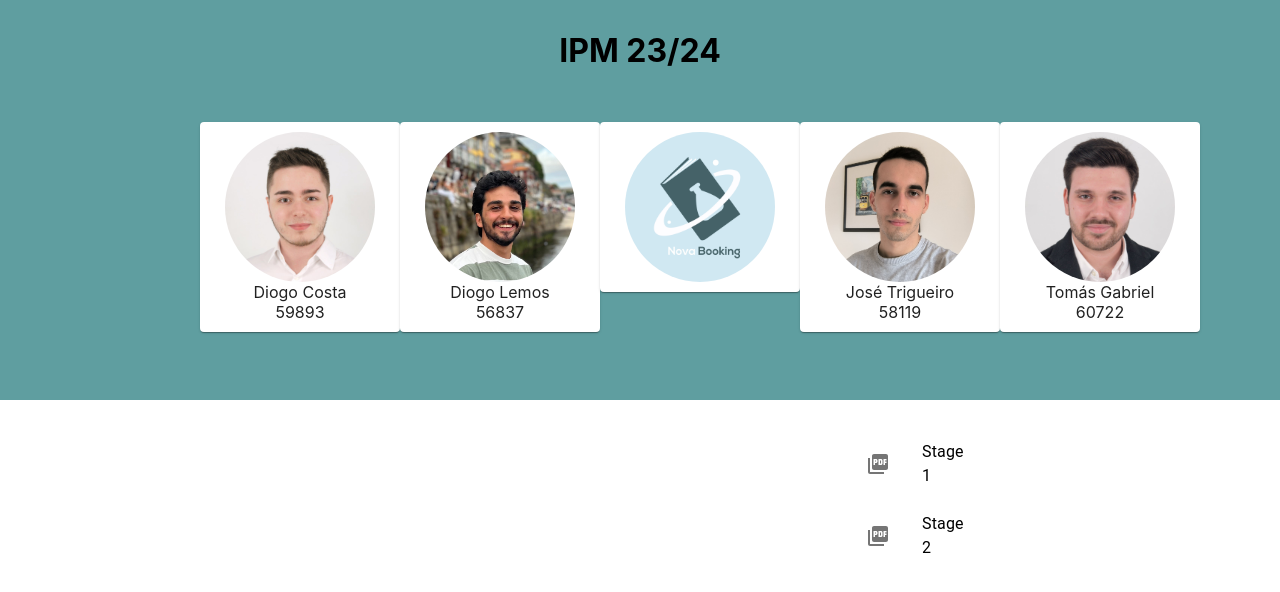
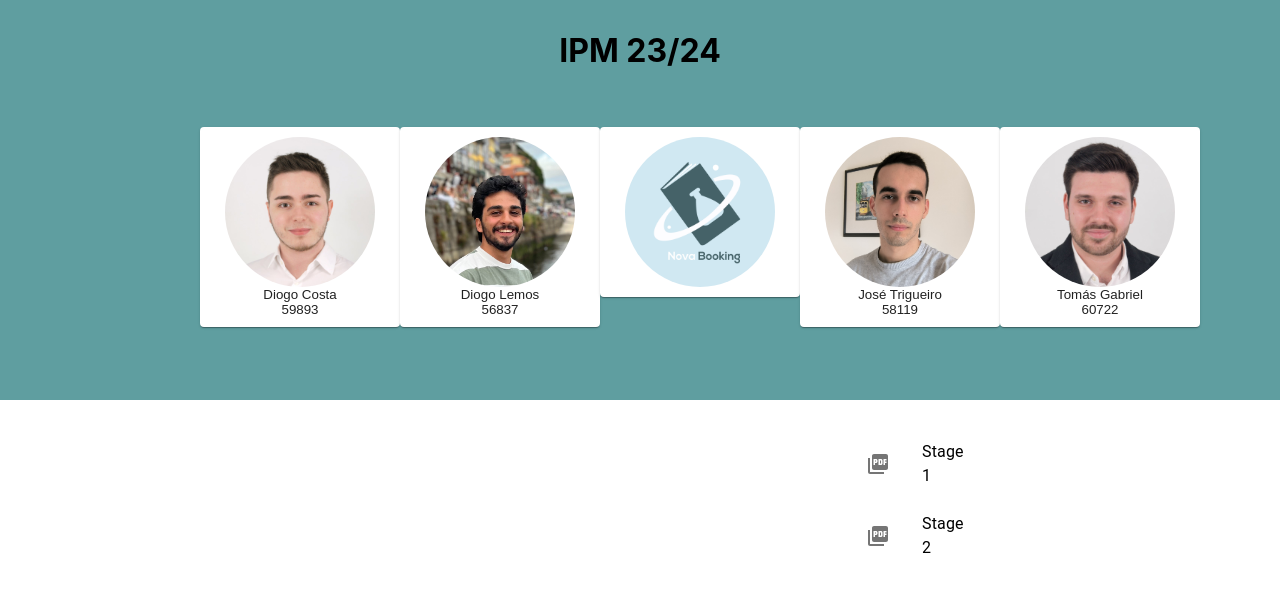
Before and after one commit to dcosta500/ipm-site, a React (Create React App) app: page / in a window 1280 px wide. Shown: the top 592 px of the page. Built offline with nearby package versions, Linux system fonts and the light colour scheme.

Commit message:
Perfis com hover option e clickable

```diff
--- a/src/app/components/mainpage/others/Profile.js
+++ b/src/app/components/mainpage/others/Profile.js
@@ -2,6 +2,7 @@ import "./Profile.css";
 import { Avatar } from "@mui/material";
 import { Card } from "@mui/material";
 import { Box } from "@mui/material";
+import { CardActionArea } from '@mui/material';
 
 export default function Profile(props) {
   const avatarScale = 150;
@@ -9,7 +10,8 @@ export default function Profile(props) {
   const avatarStyle = { width: avatarScale, height: avatarScale };
 
   return (
-    <Card className="ProfileCard">
+    <Card className="ProfileCard" >
+      <CardActionArea sx={{":hover": { backgroundColor: 'background.primary', opacity: [0.9, 0.8, 0.7]}}}>
       <Box className="AvatarContainer">
         <Avatar
           sx={avatarStyle}
@@ -18,7 +20,7 @@ export default function Profile(props) {
         />
       </Box>
       <Box>{props.name}</Box>
-      <Box>{props.number}</Box>
+      <Box>{props.number}</Box></CardActionArea>
     </Card>
   );
 }
```
